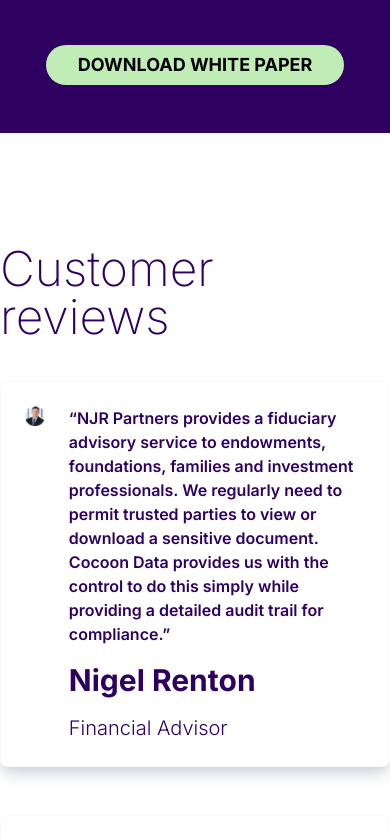
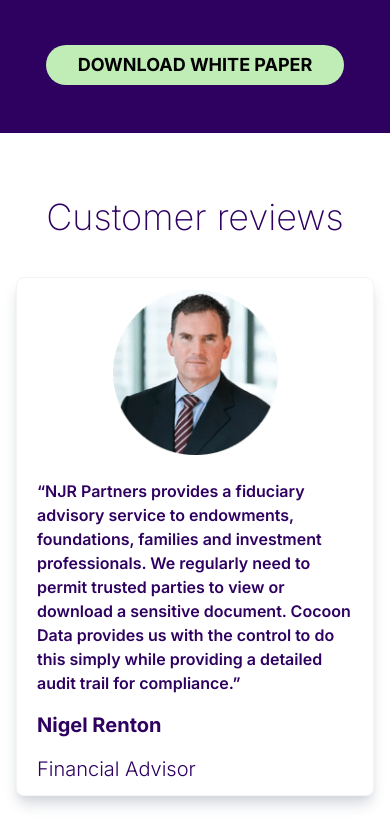
Before and after one commit to gty3/cocoondata-demo, a Next.js app: page / in a window 390 px wide. Shown: the part 6100-6938 px from the top of the page. Built offline with nearby package versions, Linux system fonts and the light colour scheme.

Commit message:
reviews mobile formtted

```diff
--- a/app/components/reviews.tsx
+++ b/app/components/reviews.tsx
@@ -6,9 +6,9 @@
 
 export default function Reviews() {
   return (
-    <div className="flex justify-center mb-6">
-      <div className="flex flex-col max-w-6xl">
-        <div className="flex justify-center mb-10 text-5xl text-purple font-extralight mt-28">
+    <div className="flex justify-center mt-12 mb-6 md:mt-24">
+      <div className="flex flex-col max-w-6xl m-4">
+        <div className="flex justify-center mb-10 text-4xl md:text-5xl text-purple font-extralight ">
           Customer reviews
         </div>
         <div className="mb-20 space-y-12">
@@ -34,14 +34,14 @@
   image: StaticImageData
 }) => {
   return (
-    <div className="flex flex-row p-6 border rounded-lg shadow-lg border-gray-50 shadow-gray-300">
-      <div className="">
+    <div className="flex flex-col p-3 border border-gray-100 rounded-lg shadow-lg md:p-6 md:flex-row shadow-gray-300">
+      <div className="flex justify-center flex-none mb-6 md:mb-0 md:block">
         <Image height={165} width={165} src={image} alt={name} />
       </div>
 
-      <div className="flex flex-col ml-6 text-purple">
+      <div className="flex flex-col mx-2 md:ml-6 text-purple">
         <div className="font-semibold">{quote}</div>
-        <div className="my-4 text-3xl font-bold">{name}</div>
+        <div className="my-4 text-xl font-bold md:text-3xl">{name}</div>
         <div className="text-xl font-light">{job}</div>
       </div>
     </div>
```
